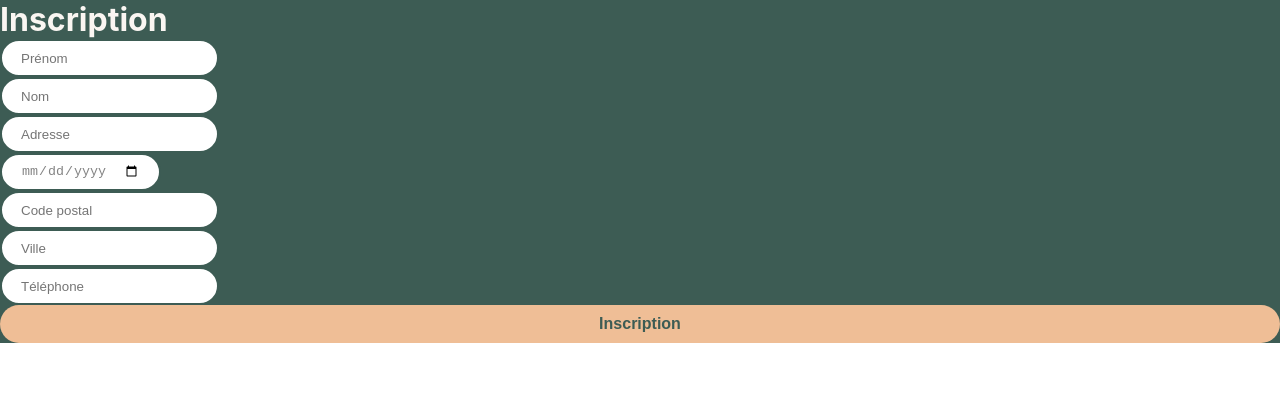
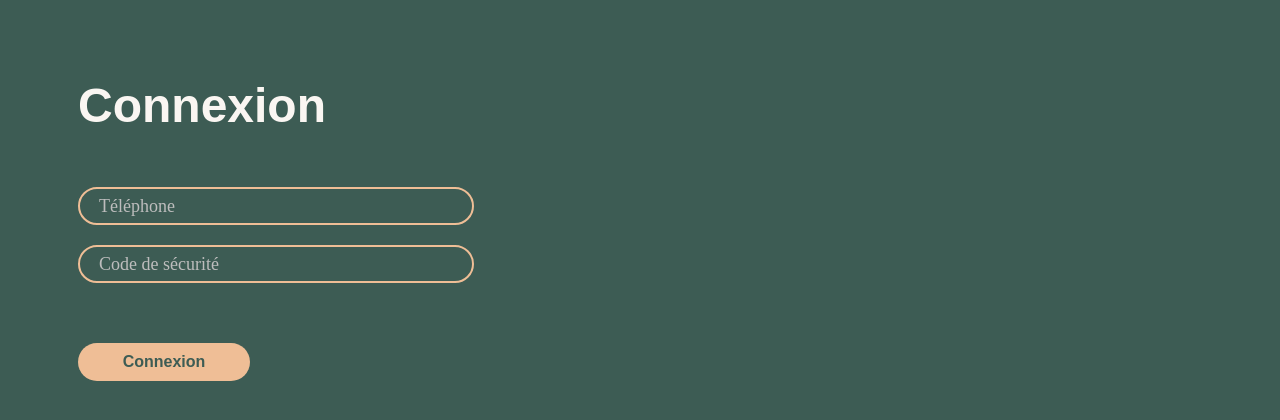
Before and after one commit to YannQuillard/coupdepousse-front, a React (Create React App) app: page / in a window 1280 px wide. Shown: the top 420 px of the page. Built offline with nearby package versions, Linux system fonts and the light colour scheme.

Commit message:
Connexion and inscription page
Adding connexion and inscription page

```diff
--- a/src/App.css
+++ b/src/App.css
@@ -37,19 +37,13 @@ input {
   outline: none;
 }
 
-img,
-svg {
-  display: block;
-  width: 100%;
-  height: auto;
-}
 
 :root {
   --color-primary-1: #3D5C54;
   --color-primary-2: #EFBE96;
   --color-primary-3: #FAF6F2;
 
-  --color-secondary-1:#848484;
+  --color-secondary-1:#BDBDBD;
 
   --font-primary-1: Montserrat, sans-serif;
   --font-primary-2: Breve-News-Book;
@@ -90,16 +84,9 @@ svg {
 
 /*------Input*/
 
-/* .input{
+.input{
   display: flex;
-  place-items: center;
-  height: 38px;
-  padding: 0 19px;
-  border-radius: 50px;
-  border: solid 2px var(--color-primary-1) ;
-  font-weight: 400;
-  color: var(--color-secondary-1);
-} */
+}
 
 .input_content{
   display: flex;
@@ -107,7 +94,18 @@ svg {
   height: 38px;
   padding: 0 19px;
   border-radius: 50px;
-  border: solid 2px var(--color-primary-1) ;
+  font-family: var(--font-primary-2);
+  font-size:18px;
   font-weight: 400;
+
+}
+
+::placeholder{
   color: var(--color-secondary-1);
 }
+
+.container{
+  width:100vw;
+  height: 100vh;
+  padding: 78px;
+}
--- a/src/App.tsx
+++ b/src/App.tsx
@@ -2,11 +2,13 @@ import React from 'react';
 import logo from './logo.svg';
 import './App.css';
 import Inscription from './pages/Inscription/Inscription';
+import Connexion from './pages/Connexion/Connexion';
 
 function App() {
   return (
     <div className="App">
-      <Inscription></Inscription>
+      {/* <Inscription></Inscription> */}
+      <Connexion></Connexion>
     </div>
   );
 }
--- /dev/null
+++ b/src/pages/Connexion/Connexion.tsx
@@ -0,0 +1,29 @@
+import React from 'react';
+import './../Inscription/Inscription.css';
+
+function Connexion() {
+    return (
+        <div className="connexion">
+            <div className="container">
+                <h1 className="title title_white">Connexion</h1>
+                <div className="input input_connexion">
+                <input
+                    type="text"
+                    className="input_content"
+                    placeholder="Téléphone"
+                    />
+                <input
+                    type="text"
+                    className="input_content"
+                    placeholder="Code de sécurité"
+                    />
+                </div>
+                <div className="bnt_round">
+                    <a>Connexion</a>
+                </div>
+            </div>
+        </div>
+    );
+}
+
+export default Connexion;
--- a/src/pages/Inscription/Inscription.css
+++ b/src/pages/Inscription/Inscription.css
@@ -1,4 +1,40 @@
 .inscription{
     background-color: var(--color-primary-1);
-    widht:100%;
 }
+
+.bnt_round {
+    width: 172px;
+  }
+
+.input_content{
+    width:396px;
+    border: solid 2px var(--color-primary-2) ;
+    font-size:18px;
+    color: var(--color-secondary-1);
+    background-color: var(--color-primary-1) ;
+  }
+
+  .input_content:not(:last-child){
+    margin-bottom: 20px;
+  }
+
+  .input_first_raw {
+    margin: 0 15px 50px 0;
+  }
+  .title_white{
+    margin-bottom:54px;
+  }
+
+  .container{
+    color: var(--color-secondary-1);
+  }
+
+  .connexion{
+    background-color: var(--color-primary-1);
+  }
+
+  .input_connexion{
+    display: flex;
+    flex-direction: column;
+    margin-bottom: 60px;
+  }
--- a/src/pages/Inscription/Inscription.tsx
+++ b/src/pages/Inscription/Inscription.tsx
@@ -1,12 +1,13 @@
 import React from 'react';
-import logo from './logo.svg';
 import './Inscription.css';
 
 function Inscription() {
   return (
     <div className="inscription">
-        <h1 className="title_white">Inscription</h1>
+      <div className="container">
+        <h1 className="title title_white">Inscription</h1>
         <div className="input">
+          <div className='input_first_raw'>
             <input
               type="text"
               className="input_content"
@@ -15,12 +16,24 @@ function Inscription() {
             <input
               type="text"
               className="input_content"
-              placeholder="Nom"
+              placeholder="Adresse"
             />
             <input
               type="text"
               className="input_content"
-              placeholder="Adresse"
+              placeholder="Code postal"
+            />
+            <input
+              type="text"
+              className="input_content"
+              placeholder="Téléphone"
+            />
+          </div>
+          <div className='input_second_raw'>
+            <input
+                type="text"
+                className="input_content"
+                placeholder="Nom"
             />
             <input
               type="date"
@@ -30,26 +43,15 @@ function Inscription() {
             <input
               type="text"
               className="input_content"
-              placeholder="Code postal"
-            />
-            <input
-              type="text"
-              className="input_content"
               placeholder="Ville"
             />
-            <input
-              type="text"
-              className="input_content"
-              placeholder="Téléphone"
-            />
+          </div>
         </div>
-
         <div className="bnt_round">
-          <a>Inscription</a>
+          <a>Créer un compte</a>
         </div>
-
+      </div>
     </div>
-
   );
 }
 
```
